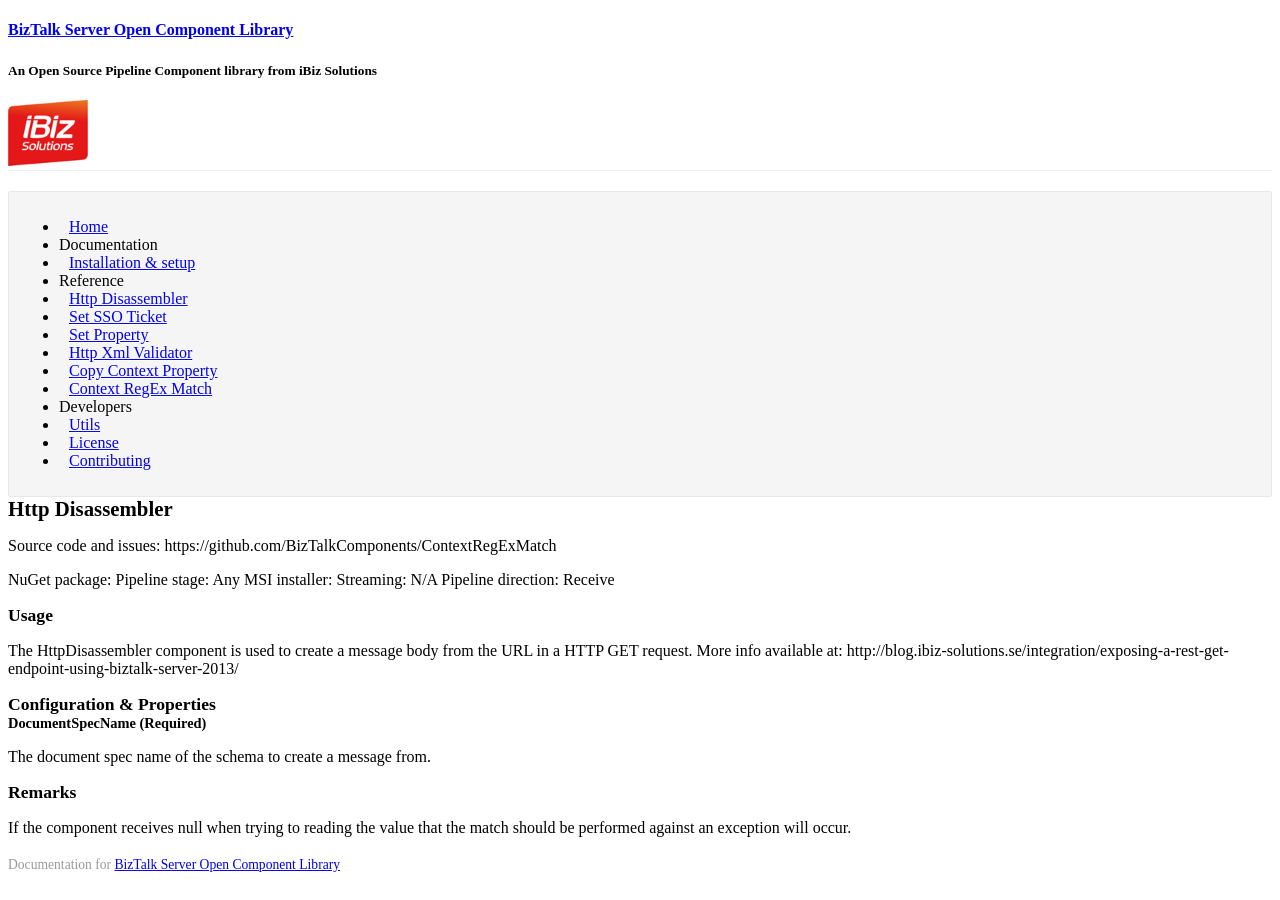
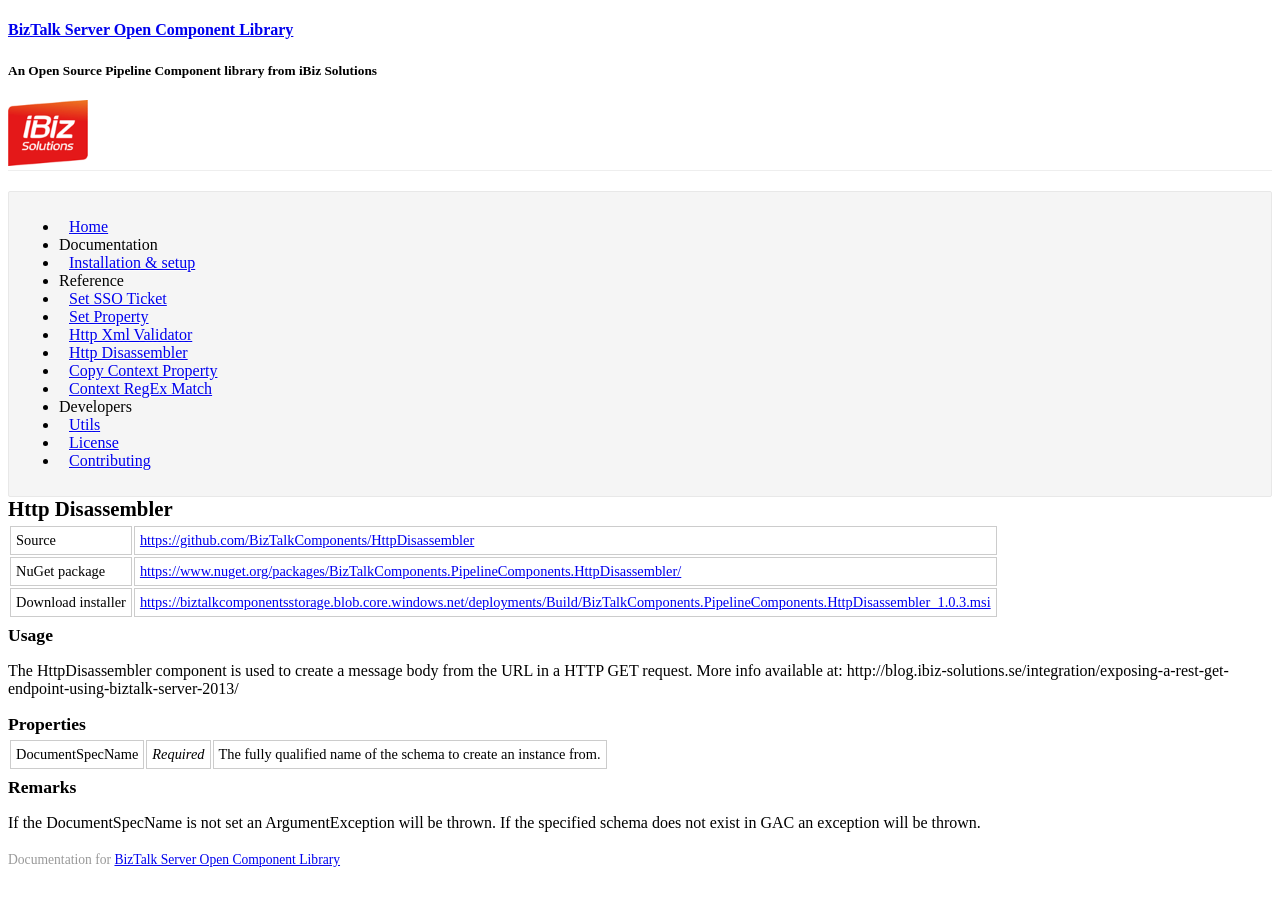
Before and after one commit to BizTalkComponents/BizTalkComponents.github.io, a Jekyll site: the page built from _posts/2014-11-14-http-disassembler.md, in a window 1280 px wide. Built offline with Jekyll 4.4.1, drawn with Linux system fonts in a browser that asks for light colours; Markdown is read by kramdown in place of the engine named in the settings; a style sheet for code colours, icons or effects is not loaded.

Commit message:
Fixed documentation formatting

```diff
--- a/_posts/2014-11-14-http-disassembler.md
+++ b/_posts/2014-11-14-http-disassembler.md
@@ -1,25 +1,25 @@
 ---
 layout: page
 title: "Http Disassembler"
+source: "https://github.com/BizTalkComponents/HttpDisassembler"
+nuget: "https://www.nuget.org/packages/BizTalkComponents.PipelineComponents.HttpDisassembler/"
+installer: "https://biztalkcomponentsstorage.blob.core.windows.net/deployments/Build/BizTalkComponents.PipelineComponents.HttpDisassembler_1.0.3.msi"
 category: ref
-date: 2014-12-22 12:00:00
+date: 2014-11-14 12:00:00
 ---
-
-Source code and issues: https://github.com/BizTalkComponents/ContextRegExMatch
-
-NuGet package:
-Pipeline stage: Any
-MSI installer:
-Streaming: N/A
-Pipeline direction: Receive
 
 ## Usage ##
 The HttpDisassembler component is used to create a message body from the URL in a HTTP GET request. More info available at:
 http://blog.ibiz-solutions.se/integration/exposing-a-rest-get-endpoint-using-biztalk-server-2013/
 
-## Configuration & Properties ###
-### DocumentSpecName (Required) ###
-The document spec name of the schema to create a message from.
+## Properties ##
+<table class="properties">
+    <tr>
+        <td>DocumentSpecName</td>
+        <td>Required</td>
+        <td>The fully qualified name of the schema to create an instance from.</td>
+    </tr>
+</table>
 
 ## Remarks ##
-If the component receives null when trying to reading the value that the match should be performed against an exception will occur.
+If the DocumentSpecName is not set an ArgumentException will be thrown. If the specified schema does not exist in GAC an exception will be thrown.
```
